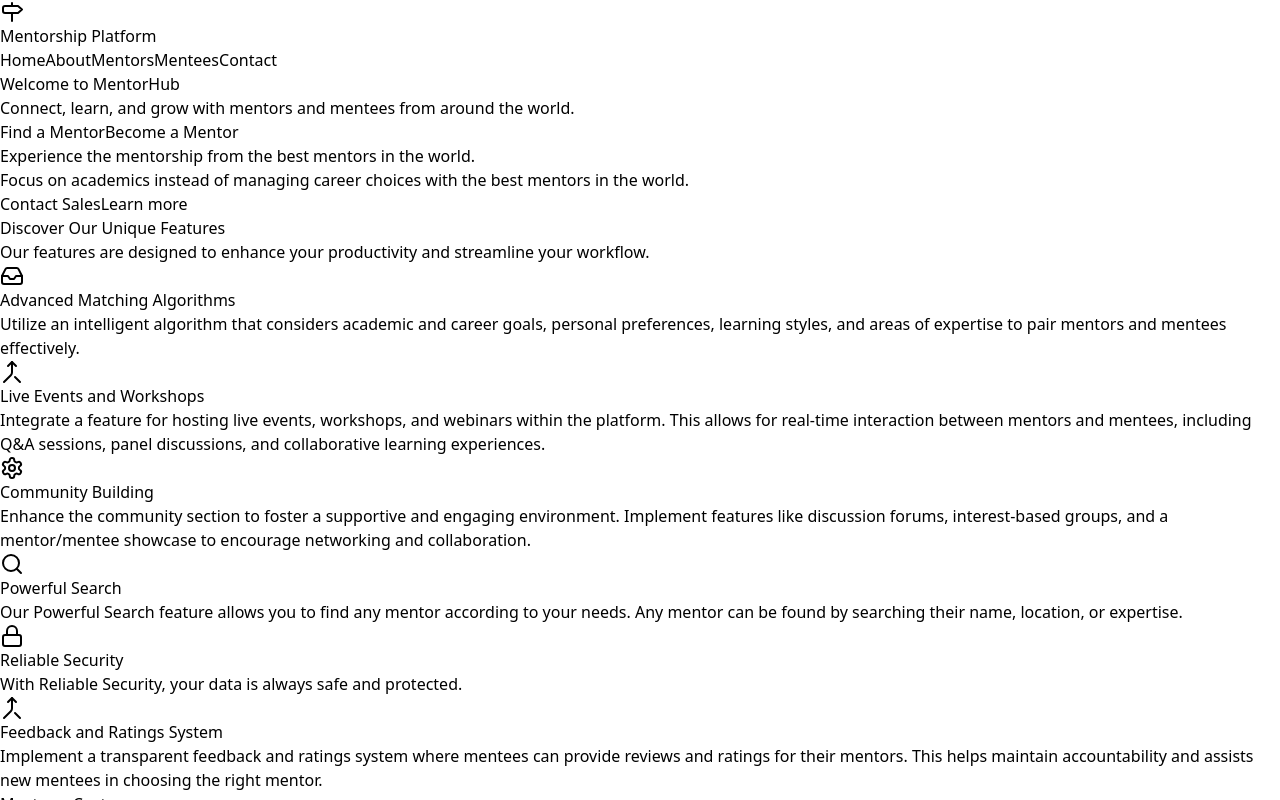
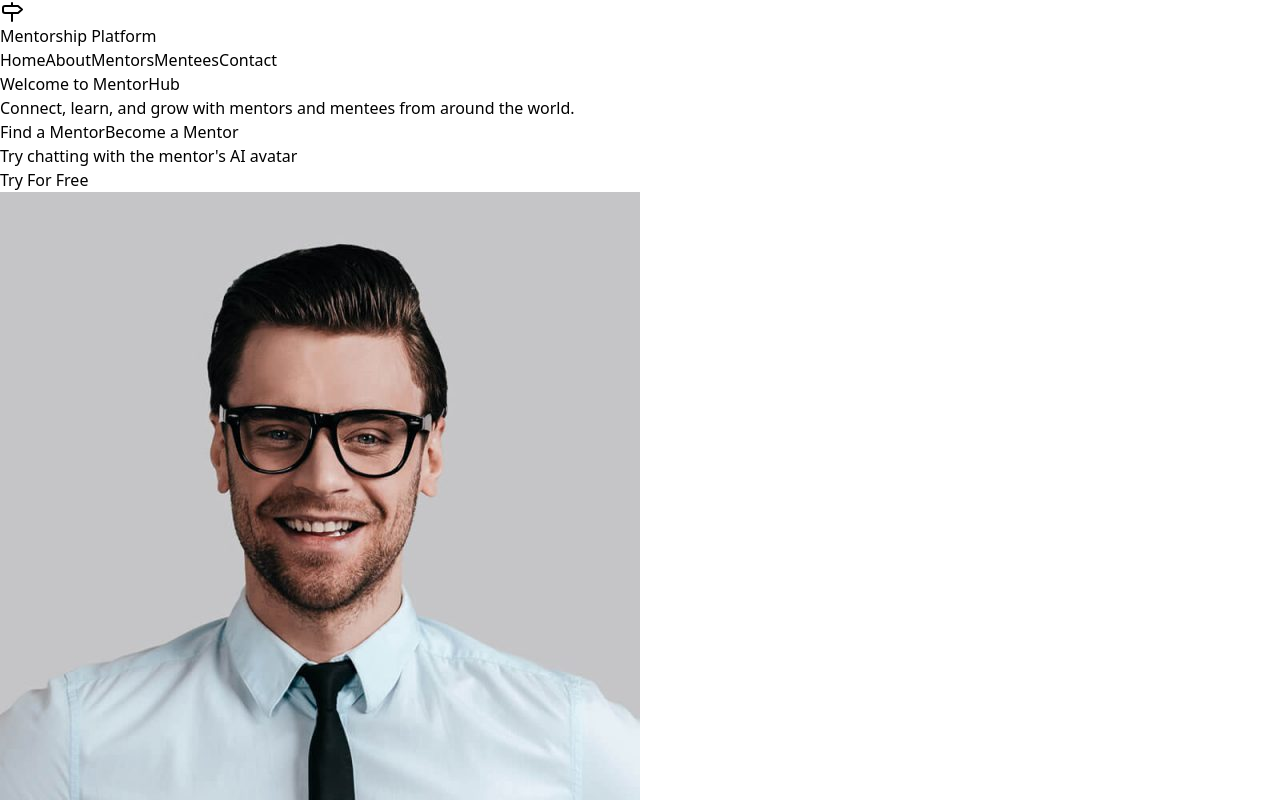
Before and after one commit to ShashankGupta10/rubix_24_Team_Jett, a React (Vite) app in the folder frontend/: page / in a window 1280 px wide. Shown: the top 800 px of the page. Built offline with nearby package versions, Linux system fonts and the light colour scheme; what @100mslive/react-sdk would draw is missing.

Commit message:
:bug: added avatar

```diff
--- /dev/null
+++ b/frontend/src/Components/Avatar.jsx
@@ -0,0 +1,26 @@
+import React from "react";
+import one from "../assets/1.png";
+
+const Avatar = () => {
+  return (
+    <>
+      <div className="flex gap-4 justify-center items-center">
+        <div>
+          <div className="mb-4">
+            <p>Try chatting with the mentor's AI avatar </p>
+          </div>
+          <div>
+            <button className="px-4 py-2 text-gray-600 bg-gray-100 rounded-lg duration-150 hover:bg-gray-100 active:bg-gray-200">
+              Try For Free
+            </button>
+          </div>
+        </div>
+        <div>
+          <img src={one} className="w-64" />
+        </div>
+      </div>
+    </>
+  );
+};
+
+export default Avatar;
--- a/frontend/src/Pages/Landing.jsx
+++ b/frontend/src/Pages/Landing.jsx
@@ -1,5 +1,6 @@
 import one from "./../assets/1.png";
 import { useNavigate } from "react-router-dom";
+import Avatar from "../Components/avatar";
 
 const Landing = () => {
   const navigate = useNavigate();
@@ -61,8 +62,8 @@ const Landing = () => {
           </nav>
         </header>
         <main className="flex-1">
-          <section className="w-full py-12 md:py-24 lg:py-32 xl:py-48">
-            <div className="container px-4 md:px-6">
+          <div className="flex justify-around w-full py-12 md:py-24 lg:py-32 xl:py-48">
+            <div className="container md:px-6 w-3/6">
               <div className="flex flex-col items-center space-y-4 text-center">
                 <div className="space-y-2">
                   <h1 className="text-3xl font-bold tracking-tighter sm:text-4xl md:text-5xl lg:text-6xl/none">
@@ -95,9 +96,11 @@ const Landing = () => {
                 </div>
               </div>
             </div>
-          </section>
+              <Avatar />
+          </div>
         </main>
       </div>
+
       <section className="w-full py-12 md:py-24 lg:py-32 bg-gray-100">
         <div className="container grid items-center gap-6 px-4 md:px-6 lg:grid-cols-2 lg:gap-10">
           <div className="space-y-3">
```
